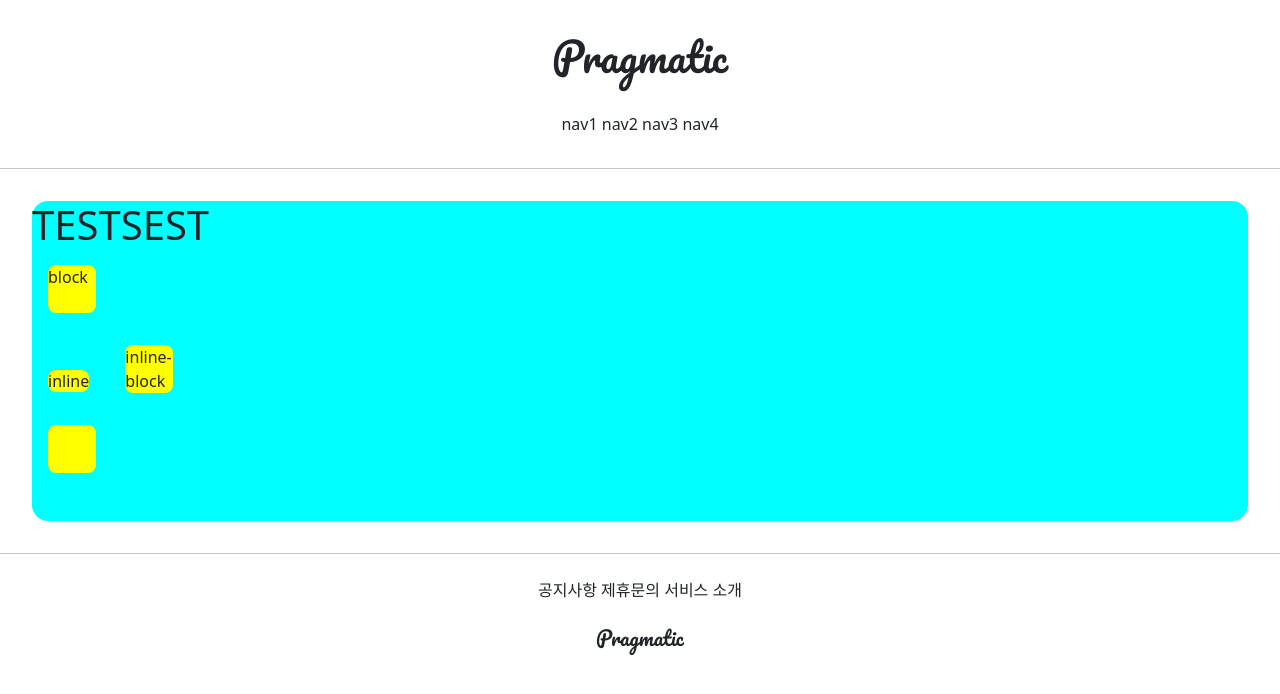
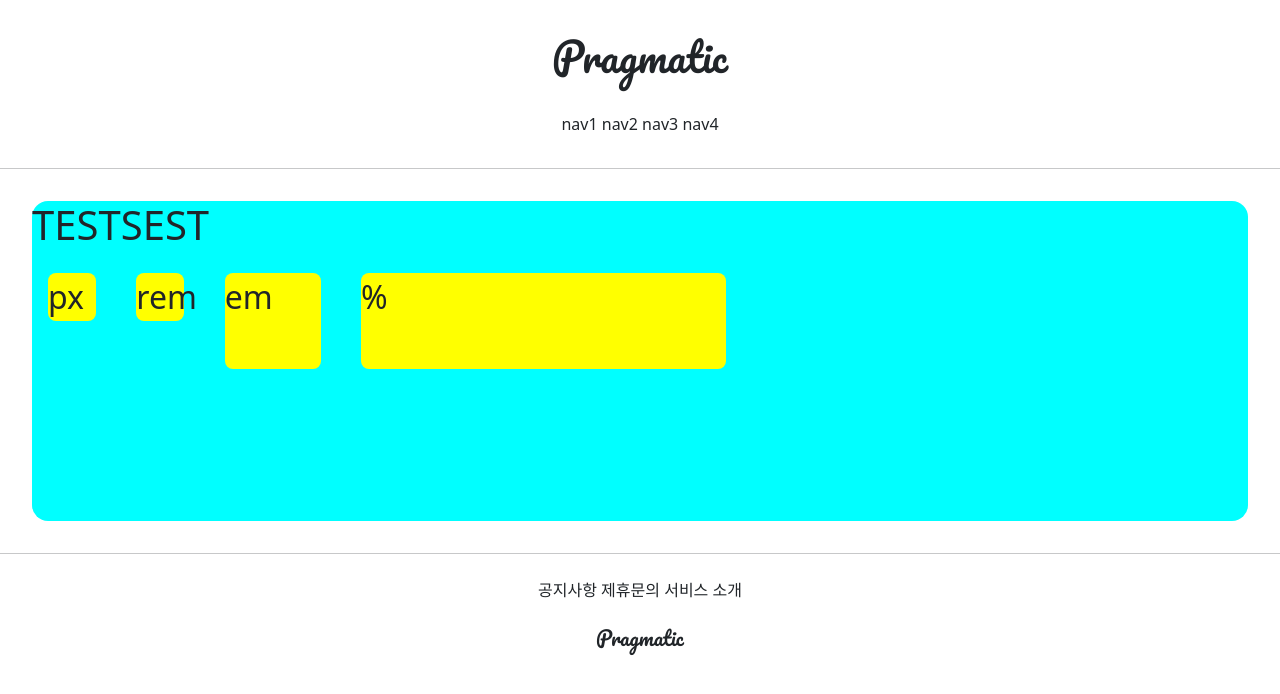
Before and after one commit to P-ws/GJ_woosung, a Django app: page /account/hello_world/ in a window 1280 px wide. Shown: the top 694 px of the page. Run offline with Django 3.2, Linux system fonts and the light colour scheme.

Commit message:
px, rem, em, % 변화 보기위해 코딩

```diff
--- a/accountapp/templates/accountapp/hello_world.html
+++ b/accountapp/templates/accountapp/hello_world.html
@@ -9,18 +9,20 @@
             height: 48px;
             width: 48px;
             border-radius: 0.5rem;
+            display: inline-block;
         }
 
     </style>
 
-    <div style="height: 20rem; background: aqua; margin: 2rem; border-radius: 1rem;">
+    <div style="height: 20rem; background: aqua;
+    margin: 2rem; border-radius: 1rem; font-size:2rem"; >
         <h1>TESTSEST</h1>
 
-    <div class="testing" style="display: block; ">block</div>
-    <div class="testing" style="display: inline; ">inline</div>
-    <div class="testing" style="display: none">none</div>
-    <div class="testing" style="display: inline-block">inline-block</div>
-    <div class="testing" > </div>
+    <div class="testing" style="height:48px; width: 48px">px</div>
+    <div class="testing" style="height:3rem; width: 3rem">rem</div>
+    <div class="testing" style="height:3em; width: 3em">em</div>
+    <div class="testing" style="height:30%; width: 30%">%</div>
+
 
     </div>
 
```
